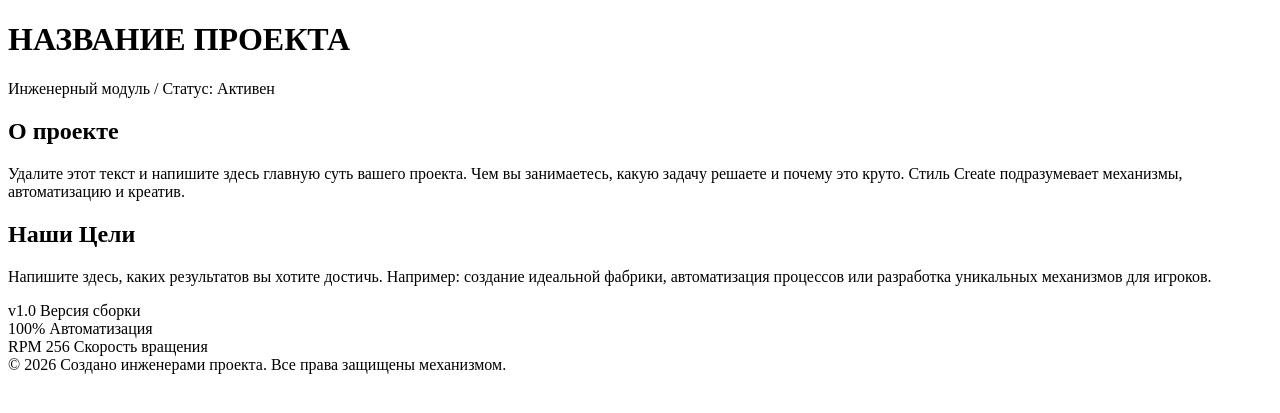
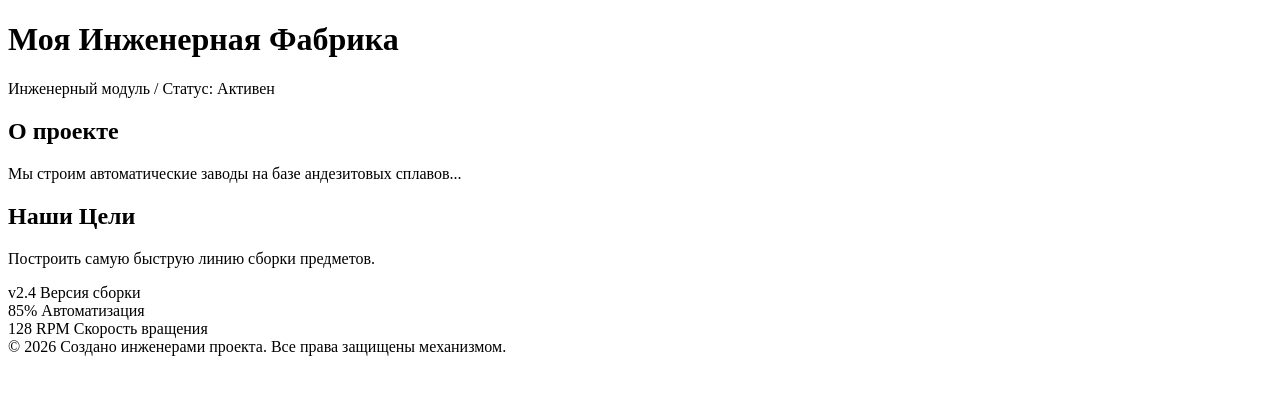
Before and after one commit to MrSkyAngule/testing, a Django app: page /about/ in a window 1280 px wide. Shown: the top 413 px of the page. Run offline with Django 5.2, Linux system fonts and the light colour scheme.

Commit message:
first commit

```diff
--- a/about/templates/about.html
+++ b/about/templates/about.html
@@ -5,16 +5,16 @@
     <meta charset="UTF-8">
     <meta name="viewport" content="width=device-width, initial-scale=1.0">
     <title>О проекте | Create Style</title>
-    <!-- Подключаем внешний файл стилей -->
-    <link rel="stylesheet" href="{% static 'style.css'%} ">
+    <!-- Правильное подключение статики в Django -->
+    <link rel="stylesheet" href="{% static 'style.css' %}">
 </head>
 <body>
 
     <div class="project-card">
         <!-- ШАПКА -->
         <div class="header">
-            <!-- НАЗВАНИЕ ПРОЕКТА ТУТ -->
-            <h1>НАЗВАНИЕ ПРОЕКТА</h1>
+            <!-- Сюда передается название проекта или пишется вручную -->
+            <h1>{{ project_name|default:"НАЗВАНИЕ ПРОЕКТА" }}</h1>
             <div class="subtitle">Инженерный модуль / Статус: Активен</div>
         </div>
 
@@ -24,32 +24,40 @@
             <!-- СЕКЦИЯ 1: ОПИСАНИЕ -->
             <div class="section-blue">
                 <h2>О проекте</h2>
-                <!-- ТЕКСТ ОПИСАНИЯ ТУТ -->
-                <p>Удалите этот текст и напишите здесь главную суть вашего проекта. Чем вы занимаетесь, какую задачу решаете и почему это круто. Стиль Create подразумевает механизмы, автоматизацию и креатив.</p>
+                <!-- Выведет текст из контекста Django. Если текста нет, покажет стандартную заглушку. -->
+                <p>
+                    {% if project_description %}
+                        {{ project_description }}
+                    {% else %}
+                        Удалите этот текст и напишите здесь главную суть вашего проекта. Чем вы занимаетесь, какую задачу решаете и почему это круто. Стиль Create подразумевает механизмы, автоматизацию и креатив.
+                    {% endif %}
+                </p>
             </div>
 
             <!-- СЕКЦИЯ 2: ЦЕЛИ -->
             <div class="section-orange">
                 <h2>Наши Цели</h2>
-                <!-- ТЕКСТ ЦЕЛЕЙ ТУТ -->
-                <p>Напишите здесь, каких результатов вы хотите достичь. Например: создание идеальной фабрики, автоматизация процессов или разработка уникальных механизмов для игроков.</p>
+                <p>
+                    {% if project_goals %}
+                        {{ project_goals }}
+                    {% else %}
+                        Напишите здесь, каких результатов вы хотите достичь. Например: создание идеальной фабрики, автоматизация процессов или разработка уникальных механизмов для игроков.
+                    {% endif %}
+                </p>
             </div>
 
             <!-- БЛОК С ЦИФРАМИ / МЕТРИКАМИ -->
             <div class="stats-grid">
                 <div class="stat-box">
-                    <!-- ЦИФРА 1 -->
-                    <span class="number">v1.0</span>
+                    <span class="number">{{ version|default:"v1.0" }}</span>
                     <span class="label">Версия сборки</span>
                 </div>
                 <div class="stat-box">
-                    <!-- ЦИФРА 2 -->
-                    <span class="number">100%</span>
+                    <span class="number">{{ automation_rate|default:"100%" }}</span>
                     <span class="label">Автоматизация</span>
                 </div>
                 <div class="stat-box">
-                    <!-- ЦИФРА 3 -->
-                    <span class="number">RPM 256</span>
+                    <span class="number">{{ speed_rpm|default:"256 RPM" }}</span>
                     <span class="label">Скорость вращения</span>
                 </div>
             </div>
@@ -58,8 +66,7 @@
 
         <!-- ПОДВАЛ -->
         <div class="footer">
-            <!-- ВАШЕ ИМЯ ИЛИ ТЕГ ТУТ -->
-            © 2026 Создано инженерами проекта. Все права защищены механизмом.
+            © {% now "Y" %} Создано инженерами проекта. Все права защищены механизмом.
         </div>
     </div>
 
--- a/about/views.py
+++ b/about/views.py
@@ -2,4 +2,12 @@
 
 # Create your views here.
 def about(request):
-    return render(request, 'about.html')
+    context = {
+        'project_name': 'Моя Инженерная Фабрика',
+        'project_description': 'Мы строим автоматические заводы на базе андезитовых сплавов...',
+        'project_goals': 'Построить самую быструю линию сборки предметов.',
+        'version': 'v2.4',
+        'automation_rate': '85%',
+        'speed_rpm': '128 RPM'
+    }
+    return render(request, 'about.html', context)
```
